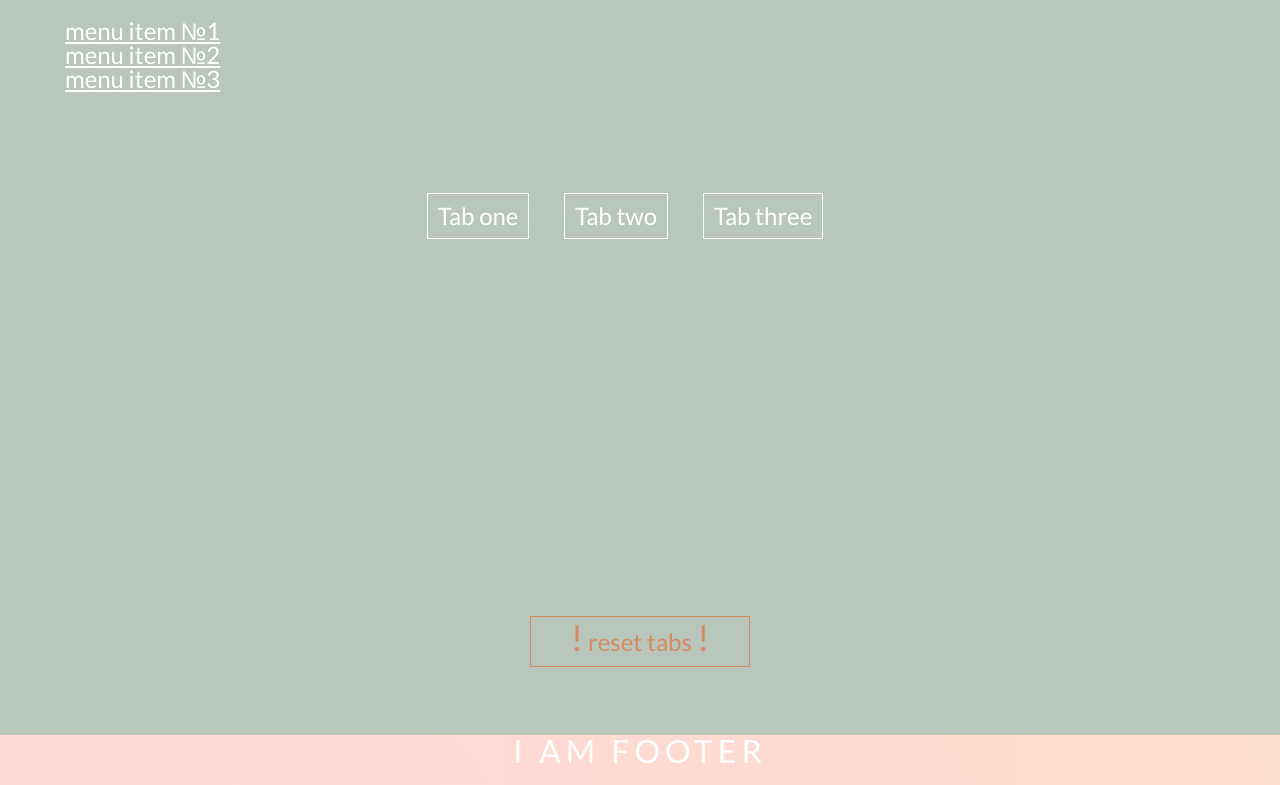
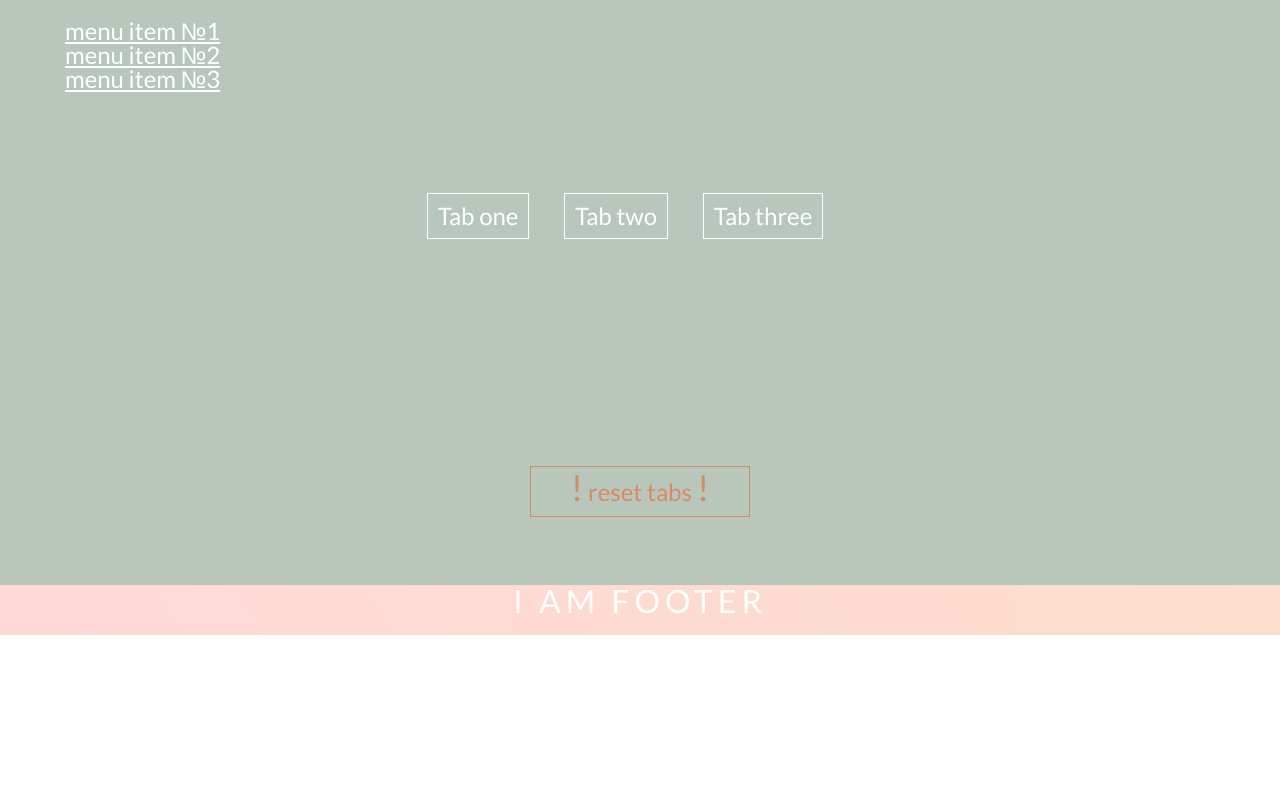
Before and after one commit to gorobez/lesson_8, a plain HTML site: page index.html in a window 1280 px wide. Shown: the part 1347-2132 px from the top of the page. After the commit the page ends 1982 px from the top, so only its background shows below. Drawn offline with Linux system fonts and the light colour scheme.

Commit message:
first commit

```diff
--- a/css/style.css
+++ b/css/style.css
@@ -228,7 +228,7 @@ a:focus {
 
 .tabs-content {
     margin-bottom: 50px;
-    min-height: 300px;
+    min-height: 150px;
 }
 
 
```
